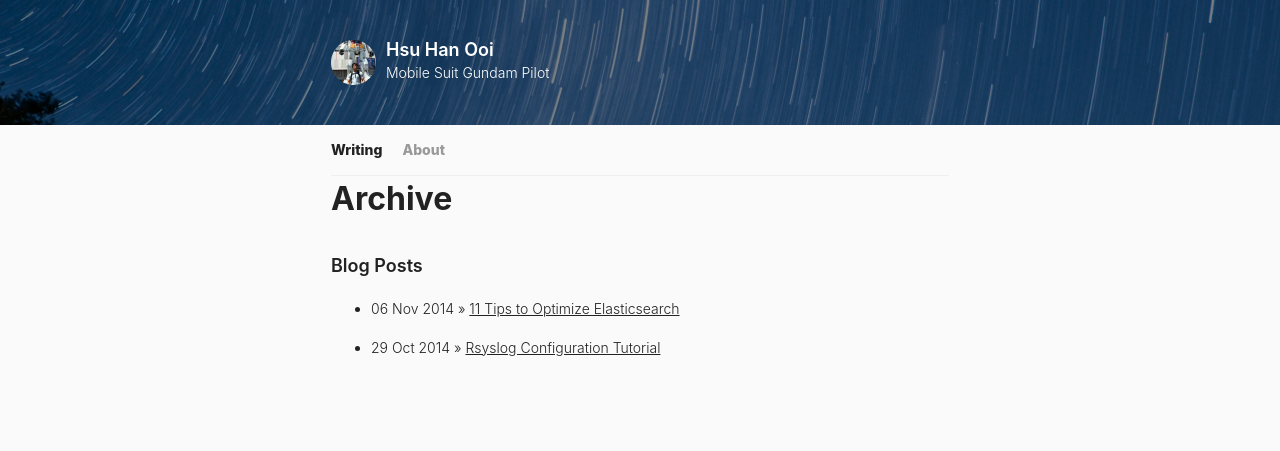
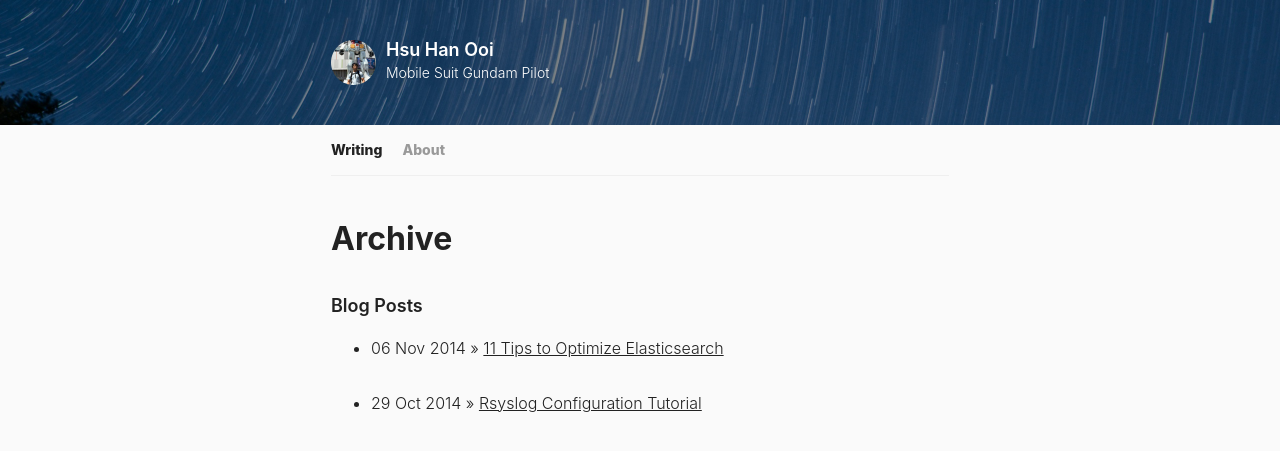
Before and after one commit to hsuhanooi/hsuhanooi.github.io, a Jekyll site: the page built from archive.md, in a window 1280 px wide. Shown: the top 451 px of the page. Built offline with Jekyll 4.4.1, drawn with Linux system fonts in a browser that asks for light colours; Markdown is read by kramdown in place of the engine named in the settings.

Commit message:
small fix to the about page title

```diff
--- a/_layouts/page.html
+++ b/_layouts/page.html
@@ -2,7 +2,7 @@
 layout: default
 ---
 
-<article class="page">
-  <h1 class="page-title">{{ page.title }}</h1>
+<article class="post">
+  <h1>{{ page.title }}</h1>
   {{ content }}
 </article>
```
